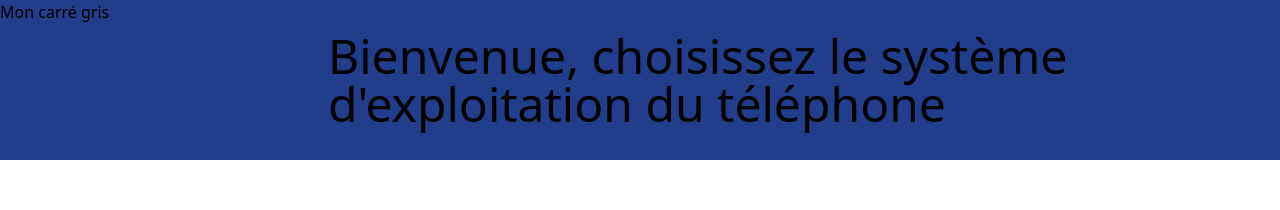
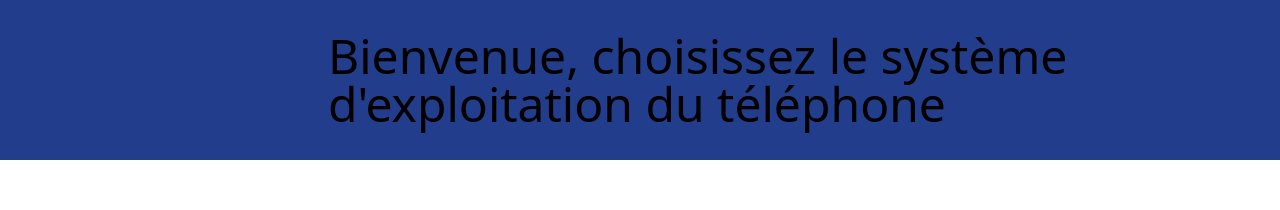
Before and after one commit to Camfabjeh/thegoats, a React (Vite) app in the folder frontend/: page /accueil in a window 1280 px wide. Shown: the top 210 px of the page. Built offline with nearby package versions, Linux system fonts and the light colour scheme.

Commit message:
rajout du bouton de camille

```diff
--- a/frontend/src/pages/HomePage.jsx
+++ b/frontend/src/pages/HomePage.jsx
@@ -6,9 +6,7 @@ function HomePage() {
     <div>
       <div className="flex items-center bg-[#233D8D] fixed top- left-0 right-0">
         <div className="flex items-center">
-          <div className="h-40 w-40 bg-gray-500 mr-2">
-            <span>Mon carré gris</span>
-          </div>
+          <div className="h-40 w-40 bg-gray-500 mr-2" />
         </div>
         <div className="flex items-center justify-center">
           <h1 className="text-5xl text-white pl-40">
```
